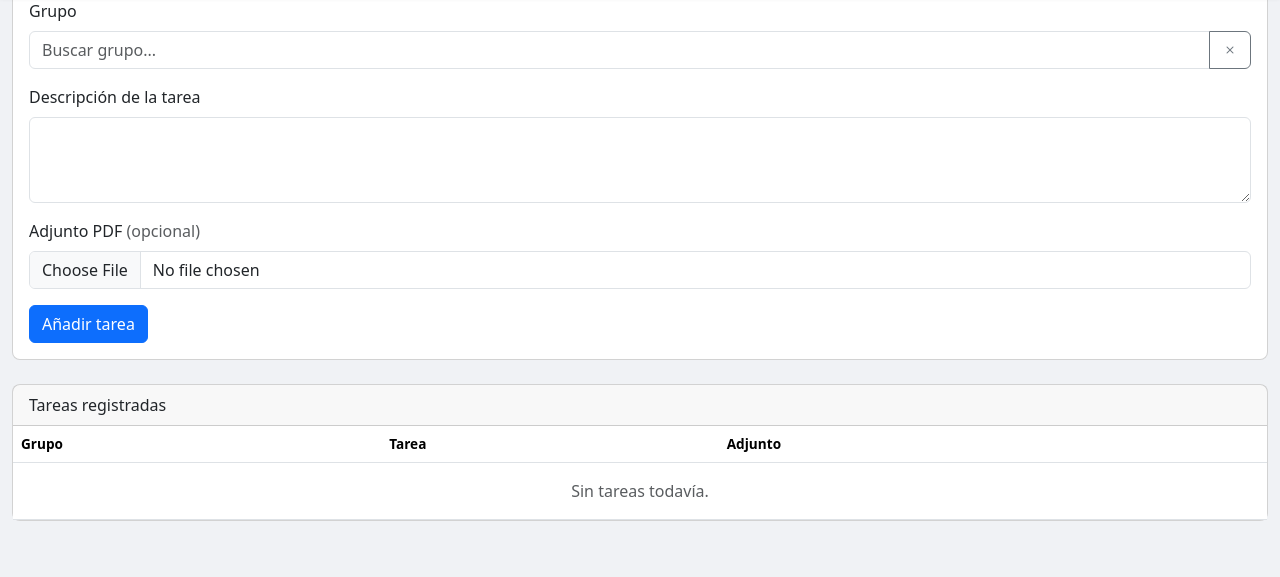
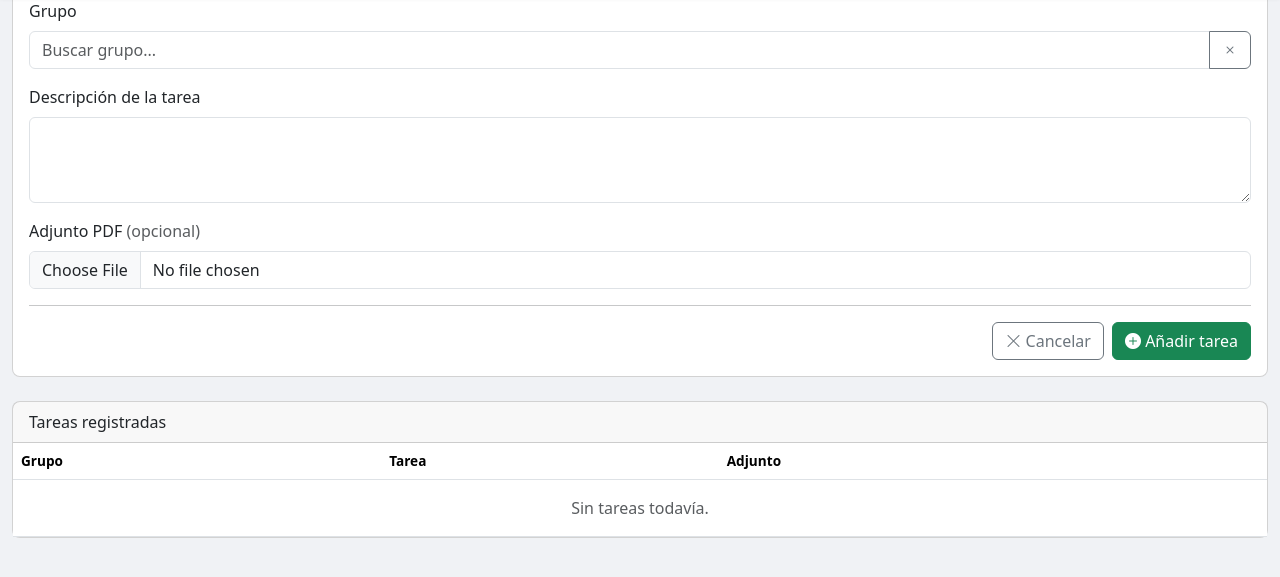
Before and after one commit to joseliza/guardias, a Python web app: template app/templates/absences/tasks.html in a window 1280 px wide. Shown: the part 124-701 px from the top of the page. Run offline with Jinja, Linux system fonts and the light colour scheme; the template is opened without the code that fills it, so the values that code supplies are empty; some libraries are stand-ins or nearby versions.

Commit message:
Mejora visibilidad de botones en formulario de tareas de ausencia
Separa visualmente los botones de acción del campo de carga de PDF,
añade botón Cancelar y mueve ambos a la derecha para evitar confusión.

Co-Authored-By: Claude Sonnet 4.6 <noreply@anthropic.com>

```diff
--- a/app/templates/absences/tasks.html
+++ b/app/templates/absences/tasks.html
@@ -39,7 +39,15 @@
         <label class="form-label">Adjunto PDF <span class="text-muted">(opcional)</span></label>
         <input type="file" name="attachment" class="form-control" accept=".pdf">
       </div>
-      <button type="submit" class="btn btn-primary">Añadir tarea</button>
+      <hr class="my-3">
+      <div class="d-flex justify-content-end gap-2">
+        <a href="{{ back_url('absences.index') }}" class="btn btn-outline-secondary">
+          <i class="bi bi-x-lg"></i> Cancelar
+        </a>
+        <button type="submit" class="btn btn-success">
+          <i class="bi bi-plus-circle-fill"></i> Añadir tarea
+        </button>
+      </div>
     </form>
   </div>
 </div>
```
